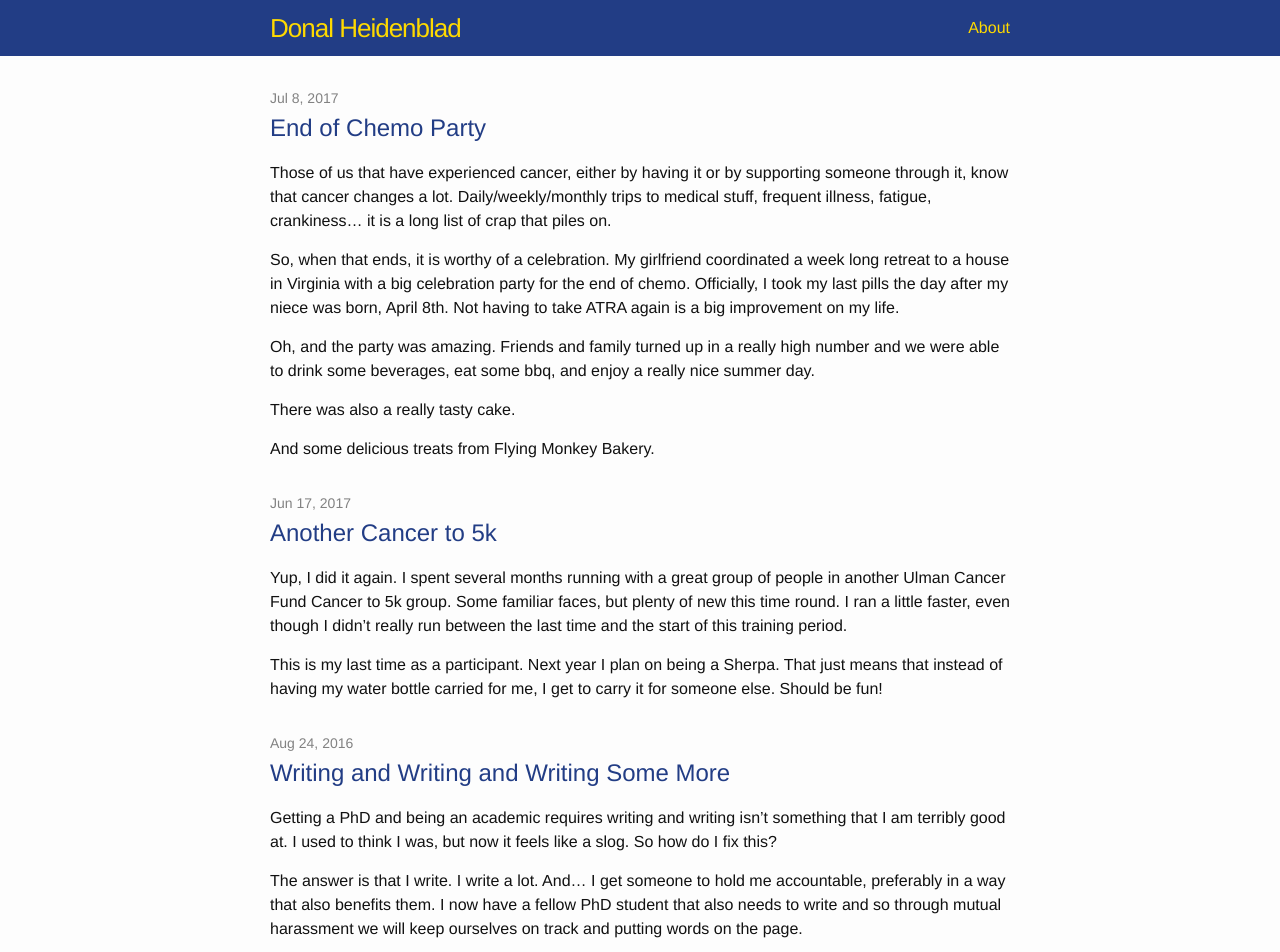
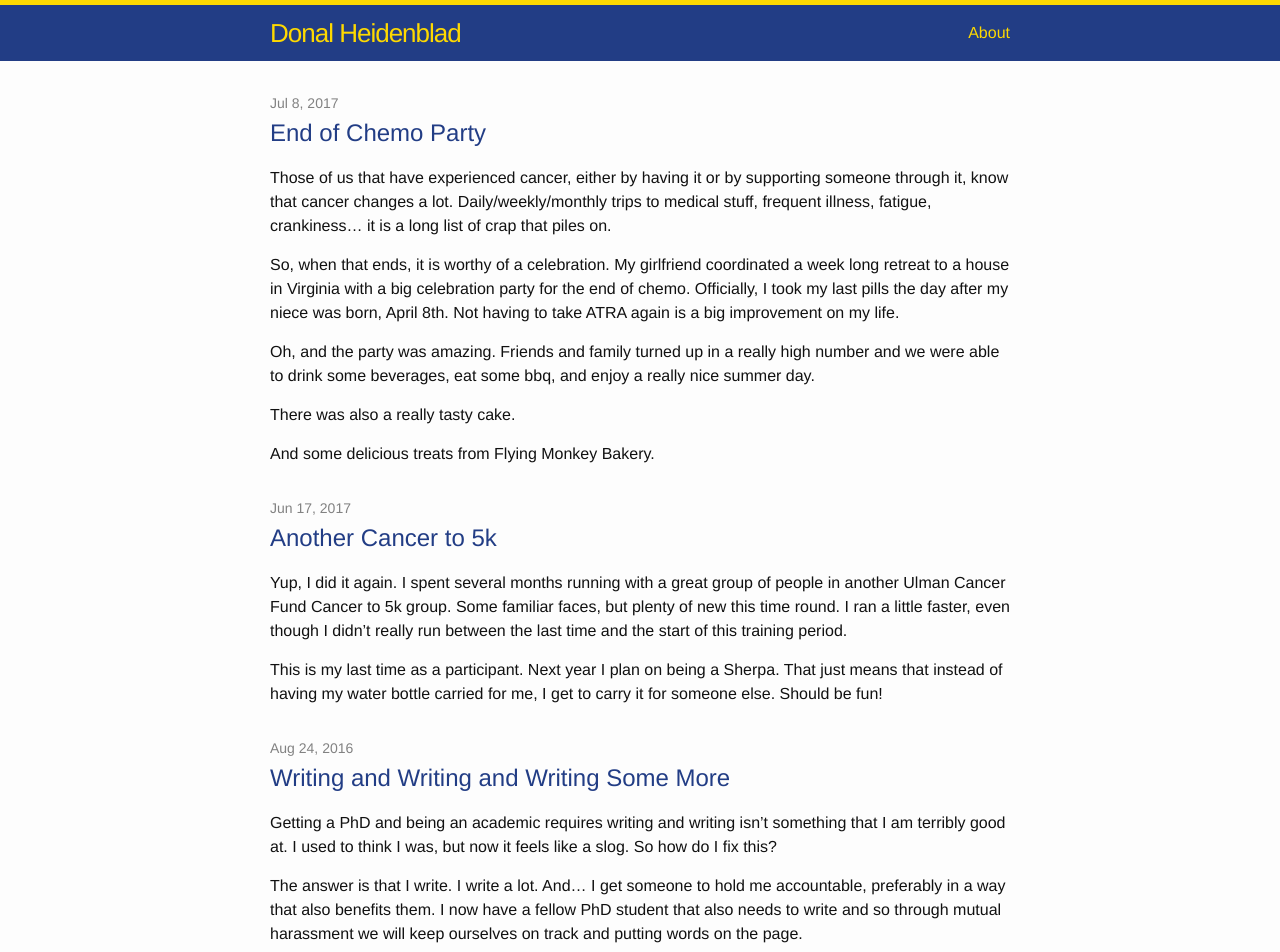
Before and after one commit to donalus/donalus.github.io, a Jekyll site: the page built from index.html, in a window 1280 px wide. Shown: the top 952 px of the page. Built offline with Jekyll 4.4.1, drawn with Linux system fonts in a browser that asks for light colours.

Commit message:
small css changes

```diff
--- a/_sass/_layout.scss
+++ b/_sass/_layout.scss
@@ -2,8 +2,7 @@
  * Site header
  */
 .site-header {
-    //border-top: 5px solid $grey-color-dark;
-    //border-bottom: 1px solid $grey-color-light;
+    border-top: 5px solid $visited-links;
     background-color: $brand-color;
     color: $visited-links;
     min-height: 56px;
@@ -116,6 +115,7 @@
   text-align: center;
   padding-top: 1pt;
   padding-bottom: 1pt;
+  margin-bottom: 10pt;
 }
 
 .footer-heading {
```
